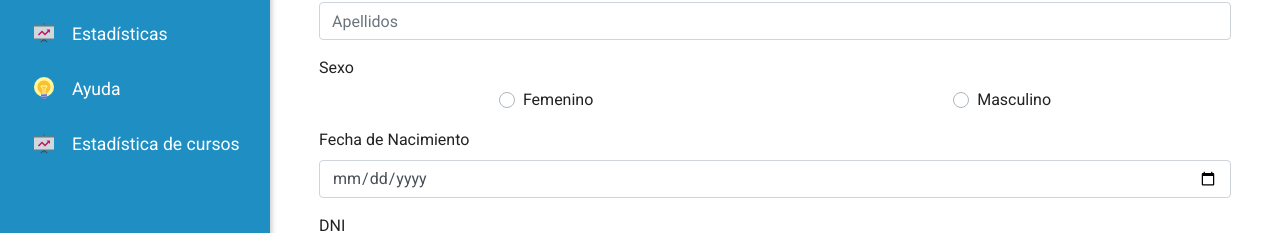
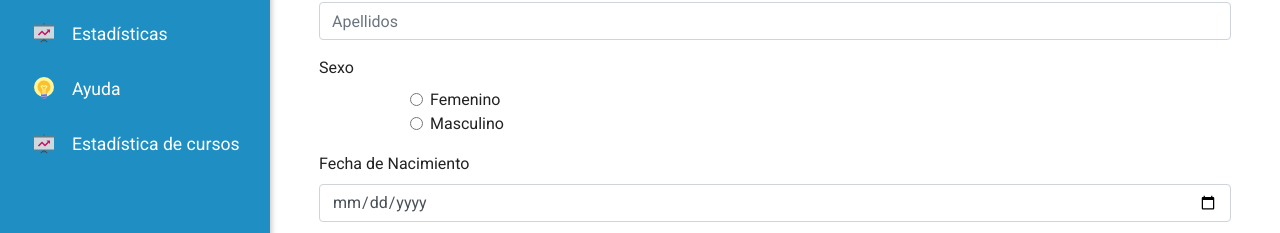
Before and after one commit to rodriguez-giancarlo/proyecto_sse, a React (Create React App) app: page /principal/perfil in a window 1280 px wide. Shown: the part 258-491 px from the top of the page. Built offline with nearby package versions, Linux system fonts and the light colour scheme; no server answers.

Commit message:
mostar fecha perfil

```diff
--- a/src/components/curso/BotonCurso.js
+++ b/src/components/curso/BotonCurso.js
@@ -8,7 +8,7 @@ const BotonCurso = (props) => {
         <>
             <Dropdown className="pb-4 ">
             <Dropdown.Toggle className=" rounded-pill" id="dropdown-autoclose-true" bsPrefix>
-               <FaPlus/> <span>Curso</span>
+                <FaPlus/> <span>Curso</span>
             </Dropdown.Toggle  >
             <Dropdown.Menu right='true' className="center shadow-card" >
                 <Dropdown.Item onClick={props.toggleUnir}> Agregar un curso </Dropdown.Item>
--- a/src/components/login/FormLogin.js
+++ b/src/components/login/FormLogin.js
@@ -18,7 +18,6 @@ const FormLogin = (props) =>{
             .then((resp)=>{
                 if(resp.data[0]!=undefined){
                     localStorage.idpersona = resp.data[0].idpersona
-                    console.log(localStorage.idpersona)
                     history.push("/principal")
         }else{
             if(resp.data[0] == undefined){
--- a/src/components/perfil/FormPerfil.js
+++ b/src/components/perfil/FormPerfil.js
@@ -1,28 +1,30 @@
 import React from 'react';
-import { Form, FormGroup, Label, Input, CustomInput,Button,Row,Col} from 'reactstrap';
+//import { Form, FormGroup, Label, Input,Button,Row,Col} from 'reactstrap';
+import {Form, Button, Col, Row} from 'react-bootstrap';
 
 const FormDatUsuario = ({
+        fecha,
         usuario,
         onClick,
-        onChange
+        onChange,
     }) => {
     return (
     <div className="container">
         <Form>
-            <FormGroup>
-                <Label>Nombres</Label>
-                <Input
+            <Form.Group>
+                <Form.Label>Nombres</Form.Label>
+                <Form.Control
                     type="text"
                     name="nombre"
                     placeholder="Nombre"
                     autoComplete="off"
                     value= {usuario.nombre}
-                    onchange={onchange}
+                    onchange={onChange}
                 />
-            </FormGroup>
-            <FormGroup>
-                <Label for="input-nombre-apellidos" >Apellidos</Label>
-                <Input
+            </Form.Group>
+            <Form.Group>
+                <Form.Label>Apellidos</Form.Label>
+                <Form.Control
                     type="text"
                     name="nombre"
                     id="input-nombre-apellidos"
@@ -31,38 +33,39 @@ const FormDatUsuario = ({
                     value={usuario.apellido}
                     onChange={onChange}
                     />
-            </FormGroup>
-            <FormGroup>
-                <Label for="input-nombre-sexo" >Sexo</Label>
+            </Form.Group>
+            <Form.Group>
+                <Form.Label>Sexo</Form.Label>
                     <div style={{display: "flex",justifyContent: "space-around"}}>
-                        <CustomInput
-                            type="radio"
-                            id="input-sexo-femenino"
-                            name="femenino"
-                            label="Femenino"
+                    <Col sm={10}>
+                    <Form.Check
+                        type="radio"
+                        label="Femenino"
+                        name="formHorizontalRadios"
+                        id="formHorizontalRadios1"
                         />
-                        <CustomInput
-                            type="radio"
-                            id="exampleCustomRadio2"
-                            name="customRadio"
-                            label="Masculino"
+                        <Form.Check
+                        type="radio"
+                        label="Masculino"
+                        name="formHorizontalRadios"
+                        id="formHorizontalRadios2"
                         />
+                    </Col>
                     </div>
-            </FormGroup>
-            <FormGroup>
-                <Label for="input-fecha-nacimiento" >Fecha de Nacimiento</Label>
-                <Input
+            </Form.Group>
+            <Form.Group>
+                <Form.Label>Fecha de Nacimiento</Form.Label>
+                <Form.Control
                     type="date"
                     name="fechanacimiento"
                     id="input-fecha-nacimiento"
                     onChange={onChange}
-                    dateFormat="dd-MM-yyyy"
-                    value={usuario.fechaNacimiento}
+                    value={fecha}
                 />
-            </FormGroup>
-            <FormGroup>
-                <Label for="input-dni" >DNI</Label>
-                <Input
+            </Form.Group>
+            <Form.Group>
+                <Form.Label>DNI</Form.Label>
+                <Form.Control
                     type="number"
                     name="input-dni"
                     id="input-dni"
@@ -70,7 +73,7 @@ const FormDatUsuario = ({
                     onChange={onChange}
                     value={usuario.dni}
                     />
-            </FormGroup>
+            </Form.Group>
                 <Row className="mt-3">
                     <Col style={{textAlign:"end"}}>
                         <Button
--- a/src/pages/perfil/Perfil.js
+++ b/src/pages/perfil/Perfil.js
@@ -4,13 +4,27 @@ import FormPerfil from '../../components/perfil/FormPerfil'
 
 const PagDatUsuario = () => {
         const [usuario, setUsuario] = useState({})
+        const [fecha, setFecha] = useState('')
         const googleId  = localStorage.googleId
-        // const idpersona = localStorage.idpersona
-        // console.log(idpersona)
         const buscarUsuario = () => {
             axios.get(`http://localhost:4000/persona/buscarId/${googleId}`).then((resp)=>{
             const datos = resp.data
                 setUsuario(datos[0])
+                var fecha = datos[0].fechaNacimiento
+                function formatDate(date) {
+                    var d = new Date(date),
+                        month = '' + (d.getMonth() + 1),
+                        day = '' + d.getDate(),
+                        year = d.getFullYear();
+
+                    if (month.length < 2)
+                        month = '0' + month;
+                    if (day.length < 2)
+                        day = '0' + day;
+                    return [year, month, day].join('-');
+                }
+                const dataFecha = formatDate(fecha);
+                setFecha(dataFecha);
             })
         }
 
@@ -26,6 +40,7 @@ const PagDatUsuario = () => {
             <FormPerfil
             usuario={usuario}
             onClick={guardar}
+            fecha={fecha}
             />
         </>
     )
```
Also changed, not shown: src/pages/curso/VistaCurso.js (+5 -5 lines).
